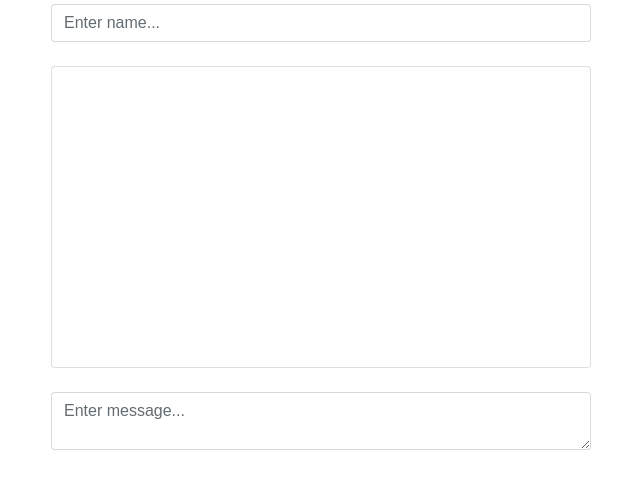
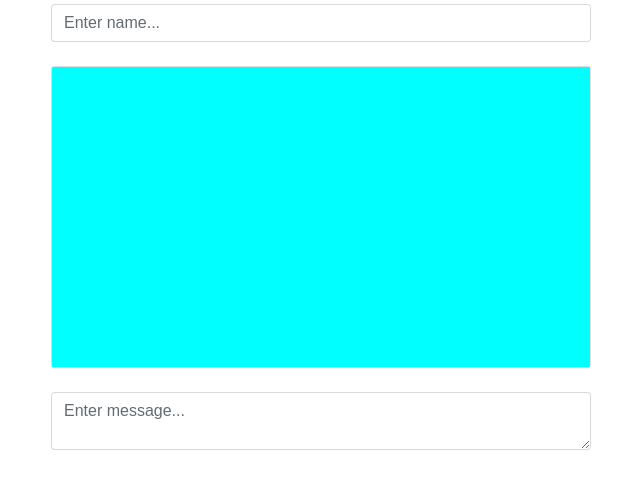
Before and after one commit to theGeekGod/mongochat, a website: page index.html in a window 1280 px wide. Shown: the part 48-536 px from the top of the page, without its empty margins (319-959 px from the left). Drawn offline with nearby package versions, Linux system fonts and the light colour scheme; no server answers.

Commit message:
Updated Front-End.

```diff
--- a/index.html
+++ b/index.html
@@ -23,7 +23,7 @@
                     <input type="text" id="username" class="form-control" placeholder="Enter name...">
                     <br>
                     <div class="card">
-                        <div id="messages" class="card-block">
+                        <div id="messages" class="card-block" style="background-color: aqua">
 
                         </div>
                     </div>
```
